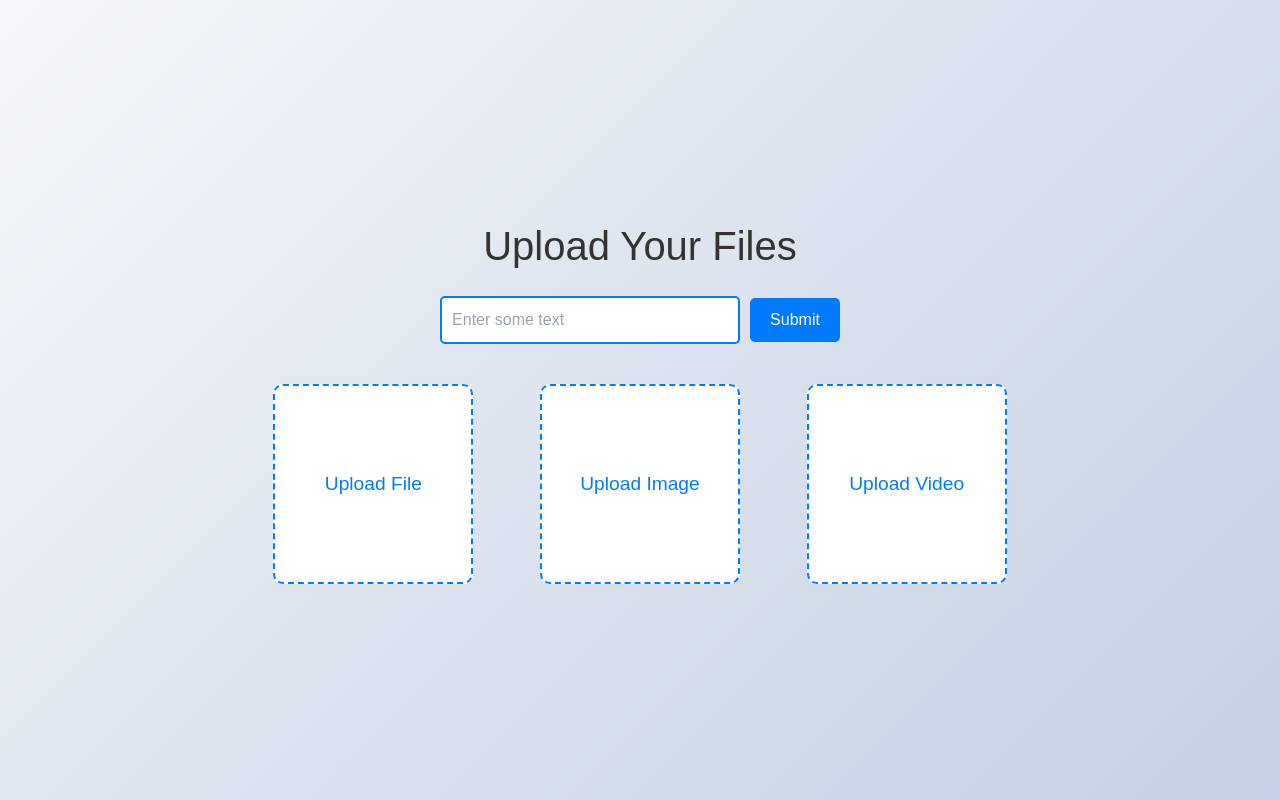
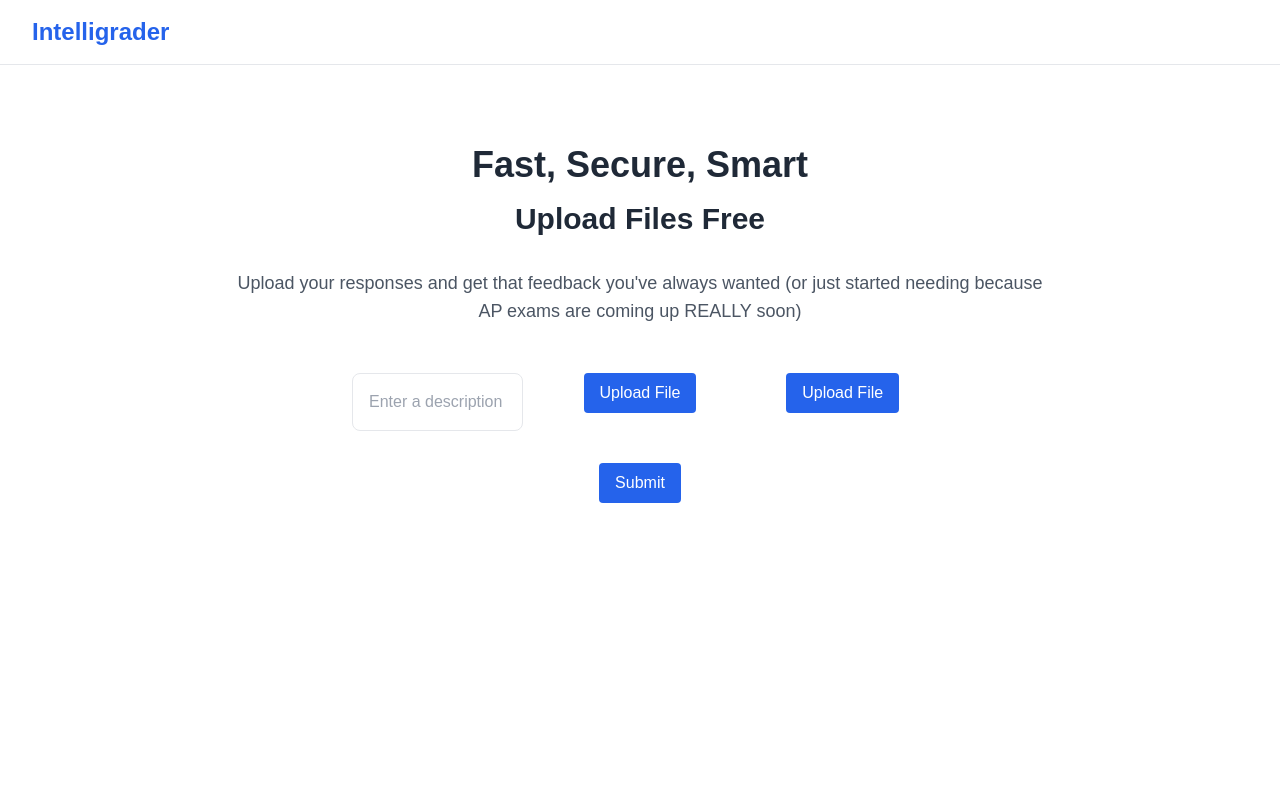
Before and after one commit to DevomB/AI-FRQ-Grader, a Next.js app: page / in a window 1280 px wide. Built offline with nearby package versions, Linux system fonts and the light colour scheme.

Commit message:
Update ui

```diff
--- a/src/app/page.js
+++ b/src/app/page.js
@@ -1,14 +1,12 @@
 "use client";
 
 import React, { useState } from 'react';
-import styles from '../app/styles/Home.module.css';
 
 export default function Home() {
   const [text, setText] = useState('');
   const [uploadedFiles, setUploadedFiles] = useState({
-    file: null,
-    image: null,
-    video: null,
+    file1: null,
+    file2: null,
   });
 
   const handleFileChange = (event, type) => {
@@ -28,52 +26,78 @@ export default function Home() {
     console.log('Uploaded Files:', uploadedFiles);
   };
 
-  const triggerFileInput = (inputId) => {
-    document.getElementById(inputId).click();
-  };
+  return (
+    <div className="flex flex-col items-center bg-white min-h-screen">
+      {/* Navbar */}
+      <header className="flex justify-between items-center w-full px-8 py-4 border-b">
+        <div className="text-2xl font-bold text-blue-600">Intelligrader</div>
+      </header>
 
-  return (
-    <div className={styles.container}>
-      <h1 className={styles.title}>Upload Your Files</h1>
-      <div className={styles.textBoxContainer}>
+      {/* Hero Section */}
+      <main className="flex flex-col items-center text-center py-20 px-8">
+        <h1 className="text-4xl font-bold text-gray-800 mb-4">
+          Fast, Secure, Smart
+        </h1>
+        <h2 className="text-3xl font-bold text-gray-800 mb-8">
+          Upload Files Free
+        </h2>
+        <p className="text-lg text-gray-600 mb-12 mx-48">
+          Upload your responses and get that feedback you've always wanted (or just started needing because AP exams are coming up REALLY soon)
+        </p>
+
+        {/* Input Fields */}
+        <div className="flex flex-row w-full max-w-xl gap-8">
+          {/* Text Box */}
+          <div className="flex-1">
             <input
               type="text"
-          placeholder="Enter some text"
-          className={styles.textBox}
+              placeholder="Enter a description or title"
+              className="w-full p-4 border rounded-lg text-gray-700 focus:outline-none focus:ring-2 focus:ring-blue-500"
               value={text}
               onChange={handleTextChange}
             />
-        <button className={styles.submitButton} onClick={handleSubmit}>Submit</button>
           </div>
-      <div className={styles.uploadContainer}>
-        <div className={styles.uploadBox} onClick={() => triggerFileInput('fileUpload1')}>
+
+          {/* File Upload 1 */}
+          <div className="flex flex-col items-center flex-1">
             <input
               type="file"
               id="fileUpload1"
-            className={styles.fileInput}
-            onChange={(e) => handleFileChange(e, 'file')}
+              className="hidden"
+              onChange={(e) => handleFileChange(e, 'file1')}
             />
-          <label htmlFor="fileUpload1" className={styles.uploadLabel}>Upload File</label>
+            <label
+              htmlFor="fileUpload1"
+              className="px-4 py-2 bg-blue-600 text-white rounded cursor-pointer hover:bg-blue-700"
+            >
+              Upload File
+            </label>
           </div>
-        <div className={styles.uploadBox} onClick={() => triggerFileInput('fileUpload2')}>
+
+          {/* File Upload 2 */}
+          <div className="flex flex-col items-center flex-1">
             <input
               type="file"
               id="fileUpload2"
-            className={styles.fileInput}
-            onChange={(e) => handleFileChange(e, 'image')}
+              className="hidden"
+              onChange={(e) => handleFileChange(e, 'file2')}
             />
-          <label htmlFor="fileUpload2" className={styles.uploadLabel}>Upload Image</label>
-        </div>
-        <div className={styles.uploadBox} onClick={() => triggerFileInput('fileUpload3')}>
-          <input
-            type="file"
-            id="fileUpload3"
-            className={styles.fileInput}
-            onChange={(e) => handleFileChange(e, 'video')}
-          />
-          <label htmlFor="fileUpload3" className={styles.uploadLabel}>Upload Video</label>
+            <label
+              htmlFor="fileUpload2"
+              className="px-4 py-2 bg-blue-600 text-white rounded cursor-pointer hover:bg-blue-700"
+            >
+              Upload File
+            </label>
           </div>
         </div>
+
+        <button
+          className="mt-8 px-4 py-2 bg-blue-600 text-white rounded hover:bg-blue-700"
+          onClick={handleSubmit}
+        >
+          Submit
+        </button>
+      </main>
     </div>
   );
 }
--- a/src/app/styles/Home.module.css
+++ /dev/null
@@ -1,81 +0,0 @@
-.container {
-  display: flex;
-  flex-direction: column;
-  align-items: center;
-  justify-content: center;
-  min-height: 100vh;
-  background: linear-gradient(135deg, #f5f7fa 0%, #c3cfe2 100%);
-  padding: 20px;
-}
-
-.title {
-  font-size: 2.5rem;
-  margin-bottom: 20px;
-  color: #333;
-}
-
-.textBoxContainer {
-  display: flex;
-  align-items: center;
-  margin-bottom: 40px;
-}
-
-.textBox {
-  width: 300px;
-  padding: 10px;
-  font-size: 1rem;
-  border: 2px solid #007bff;
-  border-radius: 5px;
-  margin-right: 10px;
-  color: black; /* Ensure text color is black */
-}
-
-.submitButton {
-  padding: 10px 20px;
-  font-size: 1rem;
-  color: #fff;
-  background-color: #007bff;
-  border: none;
-  border-radius: 5px;
-  cursor: pointer;
-  transition: background-color 0.3s ease;
-}
-
-.submitButton:hover {
-  background-color: #0056b3;
-}
-
-.uploadContainer {
-  display: flex;
-  justify-content: space-around;
-  width: 100%;
-  max-width: 800px;
-}
-
-.uploadBox {
-  position: relative;
-  width: 200px;
-  height: 200px;
-  border: 2px dashed #007bff;
-  border-radius: 10px;
-  display: flex;
-  align-items: center;
-  justify-content: center;
-  background-color: #fff;
-  transition: background-color 0.3s ease;
-  cursor: pointer;
-}
-
-.uploadBox:hover {
-  background-color: #f0f8ff;
-}
-
-.fileInput {
-  display: none;
-}
-
-.uploadLabel {
-  font-size: 1.2rem;
-  color: #007bff;
-  cursor: pointer;
-}
```
Lines whose indentation alone changed are shown as unchanged.
